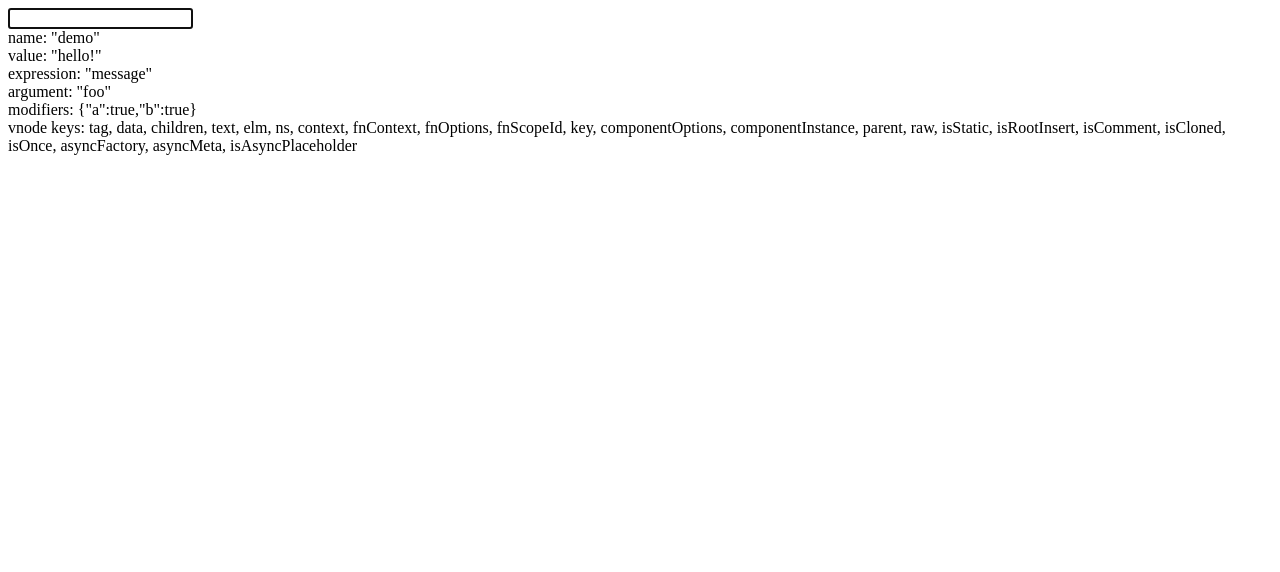
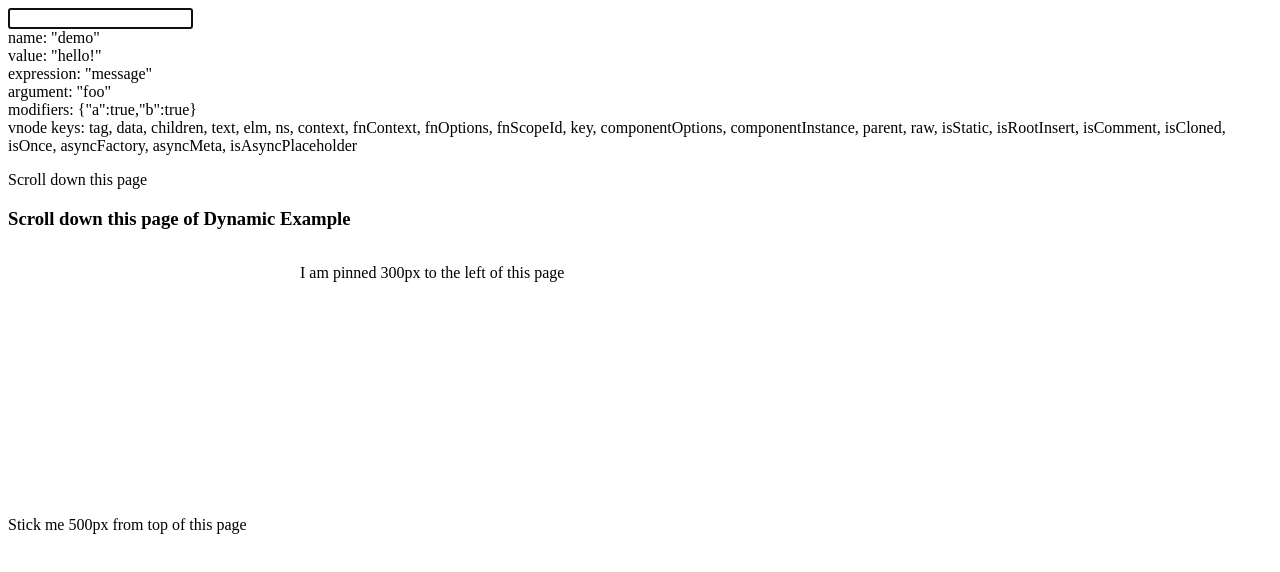
Before and after one commit to Chen-Qixian/Learn-Vue, a plain HTML site: page Reusability&Composition/selfDefInstruction.html in a window 1280 px wide. Drawn offline with nearby package versions, Linux system fonts and the light colour scheme.

Commit message:
dynamic params

```diff
--- a/Reusability&Composition/selfDefInstruction.html
+++ b/Reusability&Composition/selfDefInstruction.html
@@ -15,6 +15,14 @@
     <div id="demo2" v-demo:foo.a.b="message">
     </div>
     <!-- 动态指令参数 -->
+    <div id="demo3basic">
+        <p>Scroll down this page</p>
+        <p v-pin="500">Stick me 500px from top of this page</p>
+    </div>
+    <div id="demo3dynamic">
+        <h3>Scroll down this page of Dynamic Example</h3>
+        <p v-pindy:[direction]="300">I am pinned 300px to the left of this page</p>
+    </div>
     <script>
         // 自定义一个 v-focus 属性
         // 全局注册
@@ -55,6 +63,32 @@
                 message: 'hello!'
             }
         })
+        // 非动态参数样例
+        Vue.directive('pin', {
+            bind: function(el, binding) {
+                el.style.position = 'fixed';
+                el.style.top = binding.value + 'px';
+            }
+        })
+        let vm3_1 = new Vue({
+            el: '#demo3basic'
+        })
+        // 动态参数样例
+        Vue.directive('pindy', {
+            bind: function(el, binding) {
+                el.style.position= 'fixed';
+                var s = (binding.arg == 'left') ? 'left' : 'top';
+                el.style[s] = binding.value + 'px';
+            }
+        })
+        let vm3_2 = new Vue({
+            el: '#demo3dynamic',
+            data: function() {
+                return {
+                    direction: 'left'
+                }
+            }
+        })
     </script>
 </body>
 </html>
```
